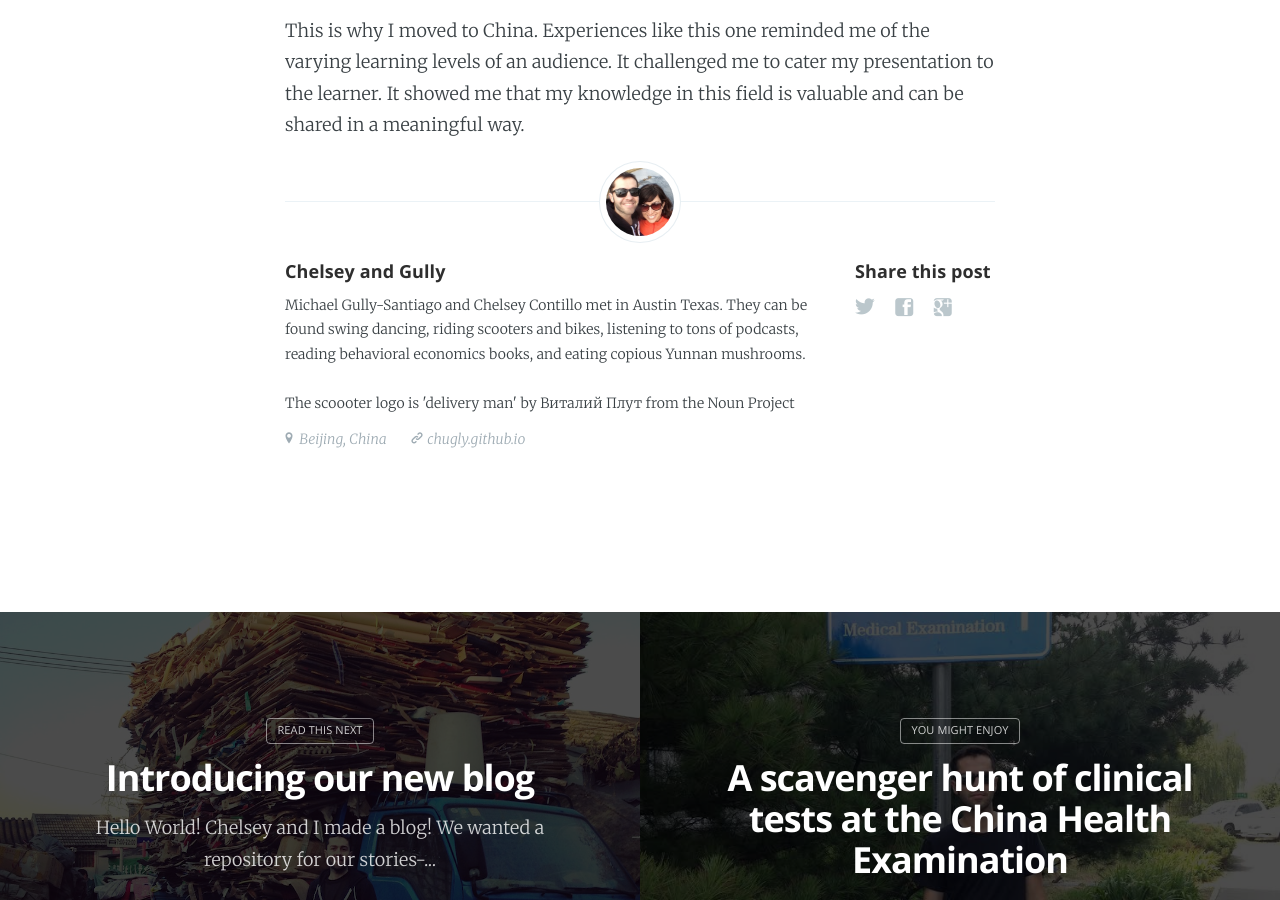
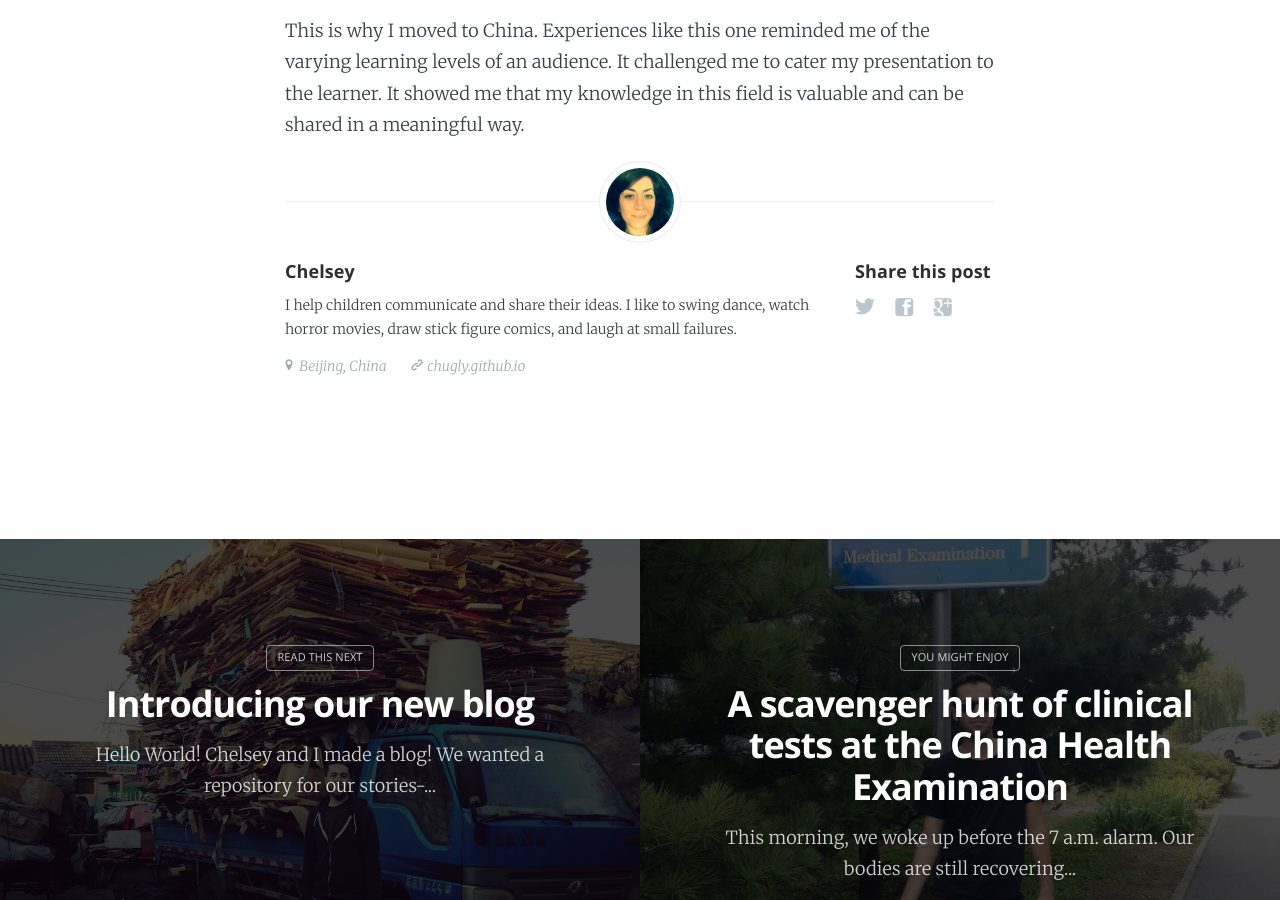
Before and after one commit to chugly/chugly.github.io, a Jekyll site: the page built from _posts/2015-12-28-Shepherds_Field.md, in a window 1280 px wide and 900 px high, scrolled down 2475 px. Built offline with Jekyll 4.4.1, drawn with Linux system fonts in a browser that asks for light colours; nearby versions of some CDN libraries; Markdown is read by kramdown in place of the engine named in the settings.

Commit message:
Achieve multi-author support! Closes biomadeira/jasper#10.

```diff
--- a/_includes/loop.html
+++ b/_includes/loop.html
@@ -23,9 +23,9 @@
             <p>{{ post.content | truncatewords: 26 }} <a class="read-more" href="{{ site.baseurl }}{{ post.url | remove: '/' }}">&raquo;</a></p>
         </section>
         <footer class="post-meta">
-            {% if page.image %}<img class="author-thumb" src="{{ site.baseurl }}{{ page.image }}" alt="Author image" nopin="nopin" />{% endif %}
+            {% if post.image %}<img class="author-thumb" src="{{ site.baseurl }}{{ post.image }}" alt="Author image" nopin="nopin" />{% endif %}
             <!-- author -->
-            <a href='{{ site.baseurl }}author/{{ page.nickname }}'>{{ page.author }}</a>
+            <a href='{{ site.baseurl }}author/{{ post.nickname }}'>{{ post.author }}</a>
             <!-- [[tags prefix=" on "]] -->
             {% if post.tags.size > 0 %}
                 on
--- a/_layouts/author-chels.html
+++ b/_layouts/author-chels.html
@@ -10,7 +10,7 @@ current: author
 author: 'Chelsey'
 nickname: chels
 bio: "I help children communicate and share their ideas. I like to swing dance, watch horror movies, draw stick figure comics, and laugh at small failures."
-image: 'assets/images/both_of_us.jpg'
+image: 'assets/images/squelfie.jpg'
 ---
 <!-- < default}} -->
 <!-- The tag above means - insert everything in this file into the [body] of the default.hbs template -->
--- a/_posts/2015-12-28-Shepherds_Field.md
+++ b/_posts/2015-12-28-Shepherds_Field.md
@@ -7,15 +7,10 @@ tags: work China
 subclass: 'post tag-test tag-content'
 navigation: False
 logo: 'assets/images/delivery_human.png'
-author: 'Chelsey and Gully'
-nickname: both
-bio: "Michael Gully-Santiago and Chelsey Contillo met in Austin Texas.
-   They can be found swing dancing, riding scooters and bikes,
-   listening to tons of podcasts, reading behavioral economics books,
-   and eating copious Yunnan mushrooms.
-   <br><br>
-   The scoooter logo is 'delivery man' by Виталий Плут from the Noun Project"
-image: 'assets/images/both_of_us.jpg'
+author: 'Chelsey'
+nickname: chels
+bio: "I help children communicate and share their ideas. I like to swing dance, watch horror movies, draw stick figure comics, and laugh at small failures."
+image: 'assets/images/squelfie.jpg'
 baseurl: "/"
 ---
 
```
Also changed, not shown: _posts/2015-09-14-Health_Examination.md (+4 -9 lines), _posts/2015-12-28-Introducing_Our_Blog.md (+4 -9 lines), _posts/2016-01-03-Scoot_commute.md (+4 -9 lines).
